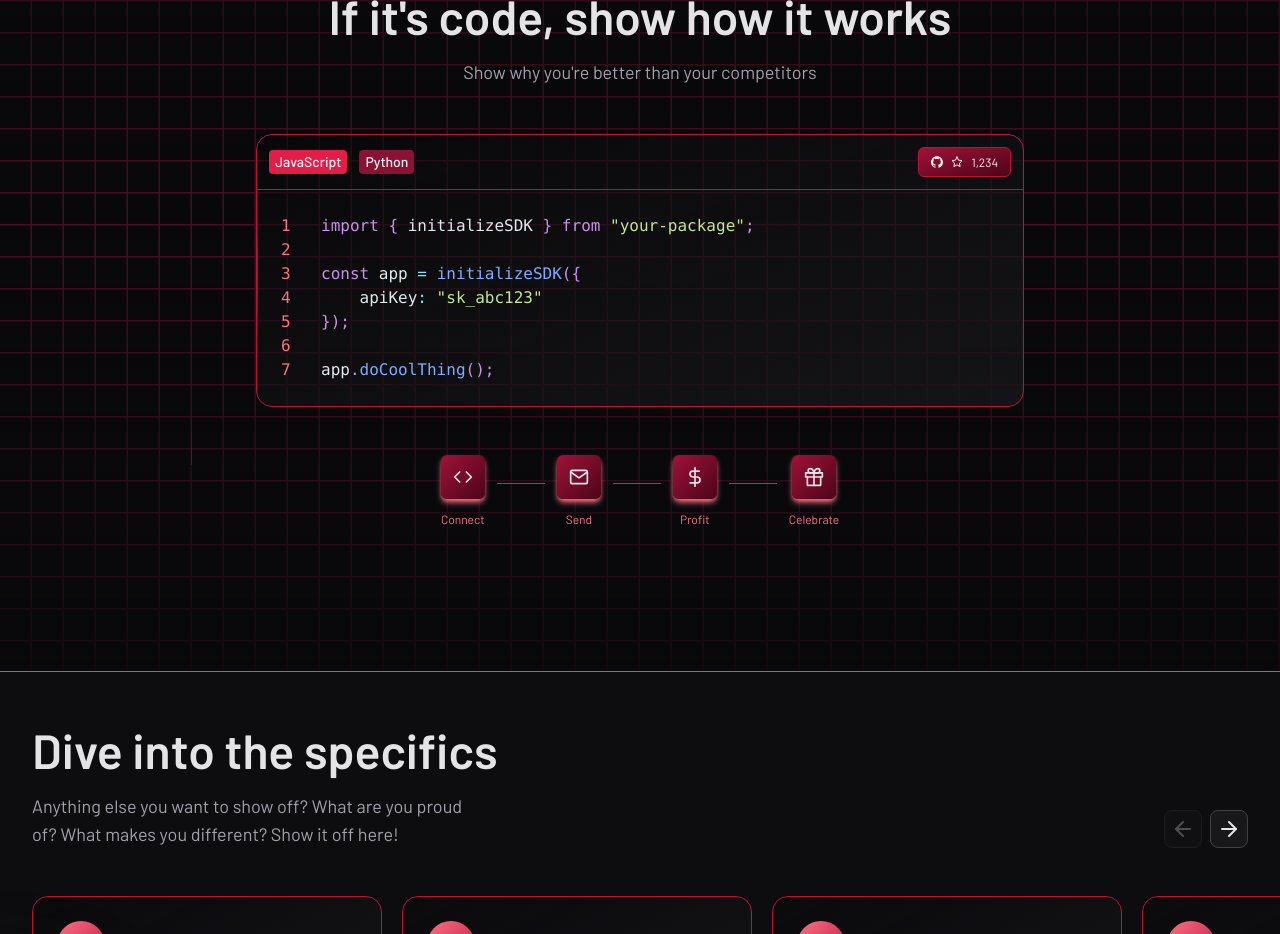
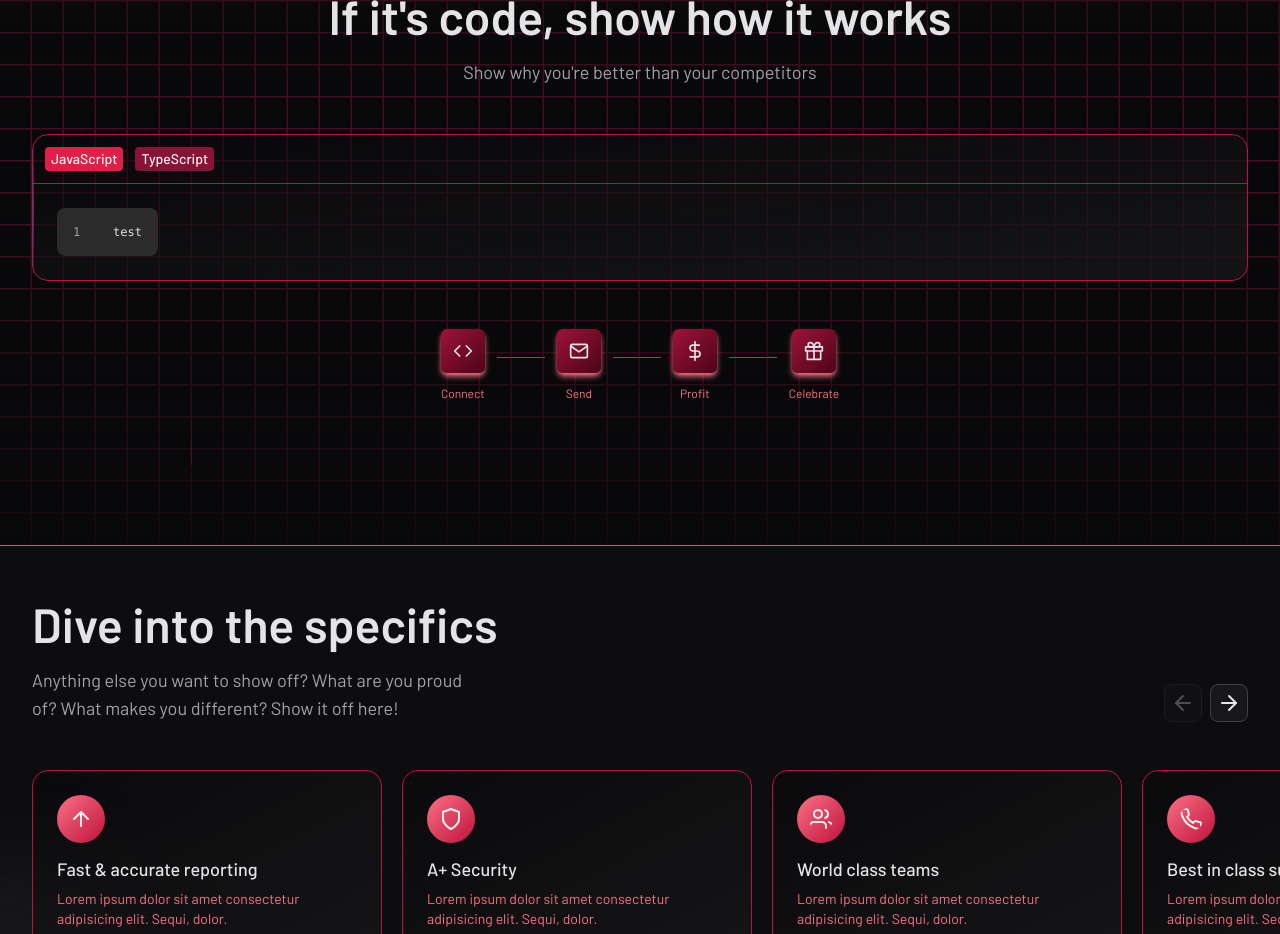
Before and after one commit to zaberazaber/varzio, a Next.js app: page / in a window 1280 px wide. Shown: the part 2980-3914 px from the top of the page. Built offline with nearby package versions, Linux system fonts and the light colour scheme.

Commit message:
added themes for code block

```diff
--- a/src/components/features/code/CodeCard.tsx
+++ b/src/components/features/code/CodeCard.tsx
@@ -6,11 +6,22 @@ import { BubbleButton } from "@/components/buttons/BubbleButton";
 import { SiGithub } from "react-icons/si";
 import { FiStar } from "react-icons/fi";
 
-export const CodeCard = () => {
-  const [selected, setSelected] = useState<"js" | "py">("js");
+
+interface Props {
+  code: string
+}
+
+export const CodeCard = (props: Props) => {
+  const [selected, setSelected] = useState<"js" | "ts">("js");
+
+
+  const javascriptCode = props?.code;
+
+
+const typescriptCode = props?.code;
 
   return (
-    <Card className="mx-auto max-w-3xl pt-3">
+    <Card className="mx-auto w-full pt-3">
       <div className="-mx-9 mb-6 flex items-center justify-between border-b border-rose-700 px-6 pb-3">
         <div className="flex items-center gap-3">
           <ToggleChip
@@ -20,22 +31,17 @@ export const CodeCard = () => {
             JavaScript
           </ToggleChip>
           <ToggleChip
-            onClick={() => setSelected("py")}
-            selected={selected === "py"}
+            onClick={() => setSelected("ts")}
+            selected={selected === "ts"}
           >
-            Python
+            TypeScript
           </ToggleChip>
         </div>
-        <BubbleButton className="text-xs">
-          <SiGithub />
-          <FiStar className="hidden sm:inline" />
-          <span className="hidden sm:inline">1,234</span>
-        </BubbleButton>
       </div>
       <div className="no-scrollbar -mx-6 overflow-x-scroll px-6">
         <Markup
-          code={selected === "js" ? javascriptCode : pythonCode}
-          lang={selected === "js" ? "javascript" : "python"}
+          code={selected === "js" ? javascriptCode : typescriptCode}
+          lang={selected === "js" ? "javascript" : "typescript"}
         />
       </div>
       <PulseLine />
@@ -61,19 +67,3 @@ const ToggleChip = ({
     </button>
   );
 };
-
-const javascriptCode = `import { initializeSDK } from "your-package";
-
-const app = initializeSDK({
-    apiKey: "sk_abc123"
-});
-
-app.doCoolThing();`;
-
-const pythonCode = `import your_package
-
-app = your_package.init({
-    "api_key": "sk_abc123"
-})
-
-app.do_cool_thing()`;
--- a/src/components/features/code/CodeDemo.tsx
+++ b/src/components/features/code/CodeDemo.tsx
@@ -23,7 +23,7 @@ export const CodeDemo = () => {
             Show why you're better than your competitors
           </SectionSubheading>
         </SectionHeadingSpacing>
-        <CodeCard />
+        <CodeCard code="test" />
         <Stepper />
       </MaxWidthWrapper>
       <Minigrid />
--- a/src/components/features/code/Markup.tsx
+++ b/src/components/features/code/Markup.tsx
@@ -1,15 +1,26 @@
 import React from "react";
 import { Highlight } from "prism-react-renderer";
+import customDarkTheme from "./darktheme";
+import nightowltheme from "./nightowltheme";
+import draculatheme from "./draculatheme";
+import tangyTheme from "./tangytheme";
+
 
 export const Markup = ({ code, lang }: { code: string; lang: string }) => {
   return (
     // @ts-ignore
-    <Highlight theme={theme} code={code} language={lang}>
+    <Highlight theme={tangyTheme} code={code} language={lang}>
       {({ style, tokens, getLineProps, getTokenProps }) => (
-        <pre style={style}>
+     <pre
+     className={`w-max  bg-[${tangyTheme.plain.backgroundColor}] text-[${tangyTheme.plain.color}]  text-xs  p-4 rounded-lg`}
+     style={{
+       ...style,
+       margin: 0,
+     }}>
+      <span className="scroll-smooth">
           {tokens.map((line, i) => (
             <div key={i} {...getLineProps({ line })}>
-              <span className="inline-block w-[40px] select-none text-rose-400">
+              <span className="inline-block w-[40px] select-none text-zinc-400">
                 {i + 1}
               </span>
               {line.map((token, key) => (
@@ -17,6 +28,7 @@ export const Markup = ({ code, lang }: { code: string; lang: string }) => {
               ))}
             </div>
           ))}
+   </span>
         </pre>
       )}
     </Highlight>
--- /dev/null
+++ b/src/components/features/code/darktheme.ts
@@ -0,0 +1,79 @@
+// themes/customDarkTheme.ts
+
+const customDarkTheme = {
+    plain: {
+      color: "#f8f8f2",
+      backgroundColor: "#282a36",
+    },
+    styles: [
+      {
+        types: ["comment", "prolog", "doctype", "cdata"],
+        style: {
+          color: "#6272a4",
+          fontStyle: "italic",
+        },
+      },
+      {
+        types: ["punctuation"],
+        style: {
+          color: "#f8f8f2",
+        },
+      },
+      {
+        types: ["namespace"],
+        style: {
+          opacity: 0.7,
+        },
+      },
+      {
+        types: ["tag", "operator", "number"],
+        style: {
+          color: "#bd93f9",
+        },
+      },
+      {
+        types: ["property", "function"],
+        style: {
+          color: "#50fa7b",
+        },
+      },
+      {
+        types: ["tag-id", "selector", "atrule-id"],
+        style: {
+          color: "#8be9fd",
+        },
+      },
+      {
+        types: ["attr-name"],
+        style: {
+          color: "#ffb86c",
+        },
+      },
+      {
+        types: ["boolean", "string", "entity", "url", "attr-value", "keyword"],
+        style: {
+          color: "#ff79c6",
+        },
+      },
+      {
+        types: ["attr-value", "class-name"],
+        style: {
+          color: "#f1fa8c",
+        },
+      },
+      {
+        types: ["inserted"],
+        style: {
+          color: "#50fa7b",
+        },
+      },
+      {
+        types: ["deleted"],
+        style: {
+          color: "#ff5555",
+        },
+      },
+    ],
+  };
+
+  export default customDarkTheme;
--- /dev/null
+++ b/src/components/features/code/draculatheme.ts
@@ -0,0 +1,92 @@
+// themes/draculaTheme.ts
+
+const draculaTheme = {
+    plain: {
+      color: "#f8f8f2",
+      backgroundColor: "#282a36",
+    },
+    styles: [
+      {
+        types: ["comment"],
+        style: {
+          color: "#6272a4",
+          fontStyle: "italic",
+        },
+      },
+      {
+        types: ["string", "inserted"],
+        style: {
+          color: "#50fa7b",
+        },
+      },
+      {
+        types: ["number"],
+        style: {
+          color: "#bd93f9",
+        },
+      },
+      {
+        types: ["builtin", "char", "constant", "function"],
+        style: {
+          color: "#ffb86c",
+        },
+      },
+      {
+        types: ["punctuation", "selector"],
+        style: {
+          color: "#f8f8f2",
+        },
+      },
+      {
+        types: ["variable"],
+        style: {
+          color: "#8be9fd",
+        },
+      },
+      {
+        types: ["class-name", "attr-name"],
+        style: {
+          color: "#ff79c6",
+        },
+      },
+      {
+        types: ["tag", "deleted"],
+        style: {
+          color: "#ff5555",
+        },
+      },
+      {
+        types: ["operator"],
+        style: {
+          color: "#ff79c6",
+        },
+      },
+      {
+        types: ["boolean"],
+        style: {
+          color: "#bd93f9",
+        },
+      },
+      {
+        types: ["keyword"],
+        style: {
+          color: "#ff79c6",
+        },
+      },
+      {
+        types: ["doctype"],
+        style: {
+          color: "#f8f8f2",
+          fontStyle: "italic",
+        },
+      },
+      {
+        types: ["property", "namespace"],
+        style: {
+          color: "#66d9ef",
+        },
+      },
+    ],
+  };
+
+  export default draculaTheme;
--- /dev/null
+++ b/src/components/features/code/nightowltheme.ts
@@ -0,0 +1,92 @@
+// themes/nightOwlTheme.ts
+
+const nightOwlTheme = {
+    plain: {
+      color: "#d6deeb",
+      backgroundColor: "#011627",
+    },
+    styles: [
+      {
+        types: ["comment"],
+        style: {
+          color: "#637777",
+          fontStyle: "italic",
+        },
+      },
+      {
+        types: ["string", "inserted"],
+        style: {
+          color: "#ecc48d",
+        },
+      },
+      {
+        types: ["number"],
+        style: {
+          color: "#f78c6c",
+        },
+      },
+      {
+        types: ["builtin", "char", "constant", "function"],
+        style: {
+          color: "#82aaff",
+        },
+      },
+      {
+        types: ["punctuation", "selector"],
+        style: {
+          color: "#c792ea",
+        },
+      },
+      {
+        types: ["variable"],
+        style: {
+          color: "#addb67",
+        },
+      },
+      {
+        types: ["class-name", "attr-name"],
+        style: {
+          color: "#ffcb8b",
+        },
+      },
+      {
+        types: ["tag", "deleted"],
+        style: {
+          color: "#ef5350",
+        },
+      },
+      {
+        types: ["operator"],
+        style: {
+          color: "#c792ea",
+        },
+      },
+      {
+        types: ["boolean"],
+        style: {
+          color: "#ff5874",
+        },
+      },
+      {
+        types: ["keyword"],
+        style: {
+          color: "#c792ea",
+        },
+      },
+      {
+        types: ["doctype"],
+        style: {
+          color: "#d6deeb",
+          fontStyle: "italic",
+        },
+      },
+      {
+        types: ["property", "namespace"],
+        style: {
+          color: "#80cbc4",
+        },
+      },
+    ],
+  };
+
+  export default nightOwlTheme;
--- /dev/null
+++ b/src/components/features/code/tangytheme.ts
@@ -0,0 +1,92 @@
+
+const tangyTheme = {
+    plain: {
+      color: "#e0e0e0",
+      backgroundColor: "#2b2b2b",
+    },
+    styles: [
+      {
+        types: ["comment"],
+        style: {
+          color: "#a8ff60",
+          fontStyle: "italic",
+        },
+      },
+      {
+        types: ["string", "inserted"],
+        style: {
+          color: "#ffdd57",
+        },
+      },
+      {
+        types: ["number"],
+        style: {
+          color: "#ff9f43",
+        },
+      },
+      {
+        types: ["builtin", "char", "constant", "function"],
+        style: {
+          color: "#50fa7b",
+        },
+      },
+      {
+        types: ["punctuation", "selector"],
+        style: {
+          color: "#f1fa8c",
+        },
+      },
+      {
+        types: ["variable"],
+        style: {
+          color: "#ff6e6e",
+        },
+      },
+      {
+        types: ["class-name", "attr-name"],
+        style: {
+          color: "#ffb86c",
+        },
+      },
+      {
+        types: ["tag", "deleted"],
+        style: {
+          color: "#ff5555",
+        },
+      },
+      {
+        types: ["operator"],
+        style: {
+          color: "#ff79c6",
+        },
+      },
+      {
+        types: ["boolean"],
+        style: {
+          color: "#ff79c6",
+        },
+      },
+      {
+        types: ["keyword"],
+        style: {
+          color: "#8be9fd",
+        },
+      },
+      {
+        types: ["doctype"],
+        style: {
+          color: "#ffdd57",
+          fontStyle: "italic",
+        },
+      },
+      {
+        types: ["property", "namespace"],
+        style: {
+          color: "#ffb86c",
+        },
+      },
+    ],
+  };
+
+  export default tangyTheme;
+  ;
```
